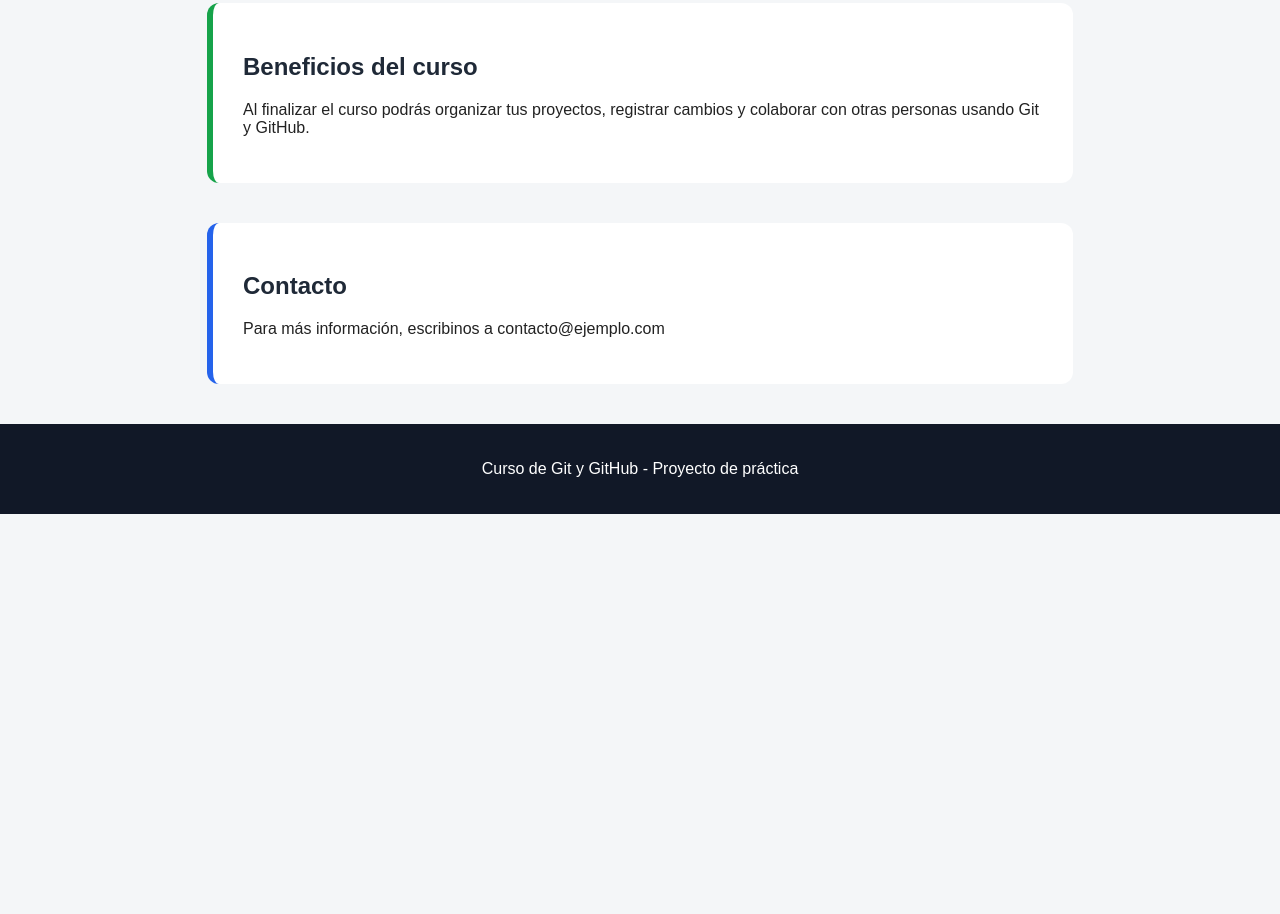
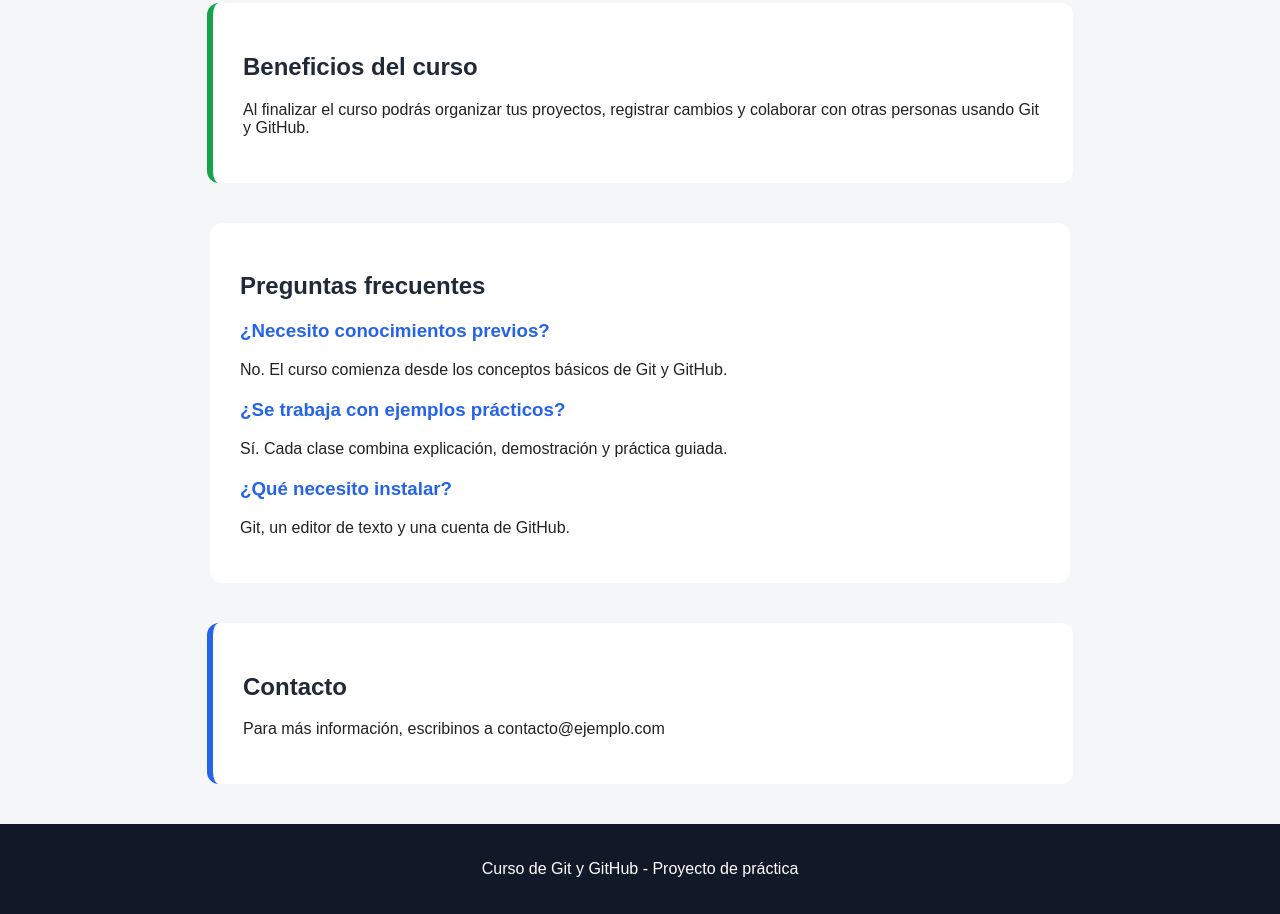
Before and after one commit to wbivanco/landing-git, a plain HTML site: page index.html in a window 1280 px wide. Shown: the part 864-1778 px from the top of the page. Before the commit the page ends 1378 px from the top, so only its background shows below. Drawn offline with Linux system fonts and the light colour scheme.

Commit message:
Agregar sección de preguntas frecuentes

```diff
--- a/index.html
+++ b/index.html
@@ -41,6 +41,19 @@
       </p>
     </section>
 
+    <section class="seccion faq">
+      <h2>Preguntas frecuentes</h2>
+
+      <h3>¿Necesito conocimientos previos?</h3>
+      <p>No. El curso comienza desde los conceptos básicos de Git y GitHub.</p>
+
+      <h3>¿Se trabaja con ejemplos prácticos?</h3>
+      <p>Sí. Cada clase combina explicación, demostración y práctica guiada.</p>
+
+      <h3>¿Qué necesito instalar?</h3>
+      <p>Git, un editor de texto y una cuenta de GitHub.</p>
+    </section>
+
     <section id="contacto" class="seccion contacto">
       <h2>Contacto</h2>
       <p>Para más información, escribinos a contacto@ejemplo.com</p>
--- a/styles.css
+++ b/styles.css
@@ -57,3 +57,8 @@ footer {
 .beneficios {
   border-left: 6px solid #16a34a;
 }
+
+.faq h3 {
+  margin-top: 20px;
+  color: #2563eb;
+}
```
